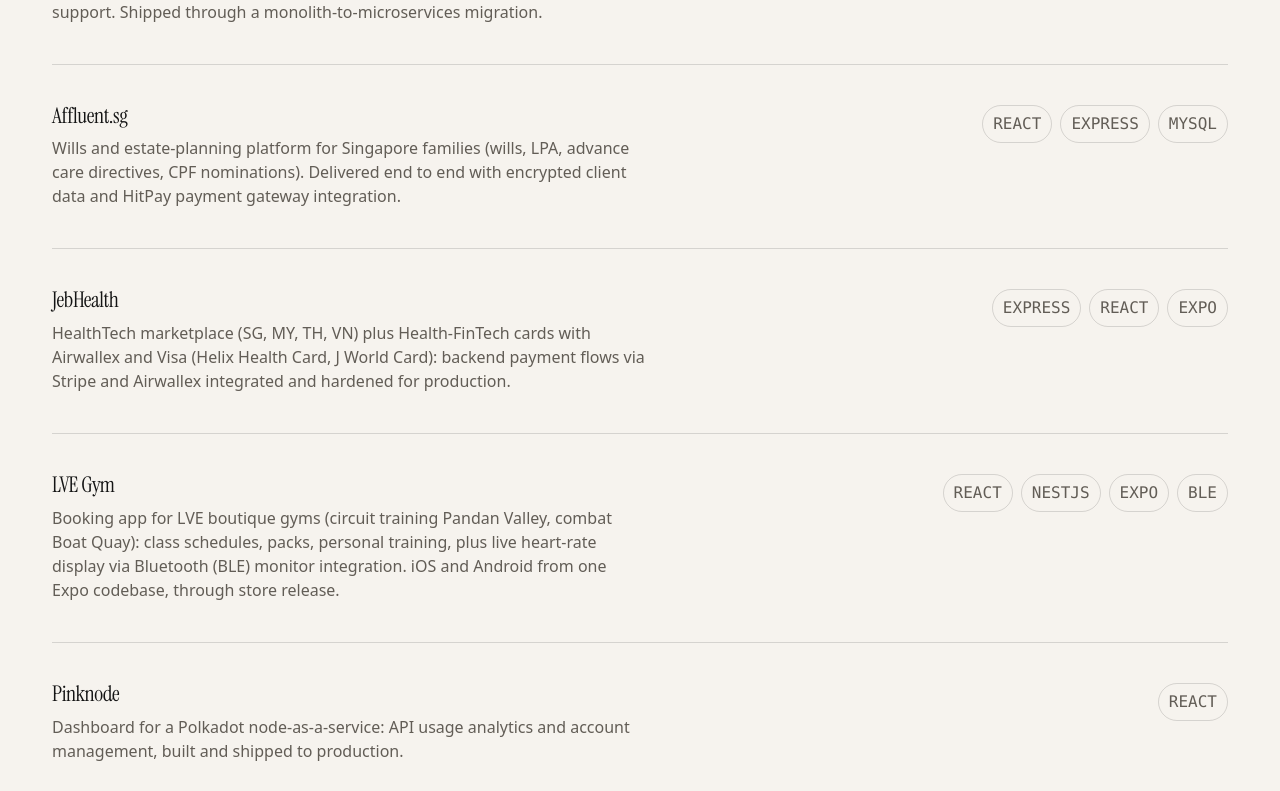
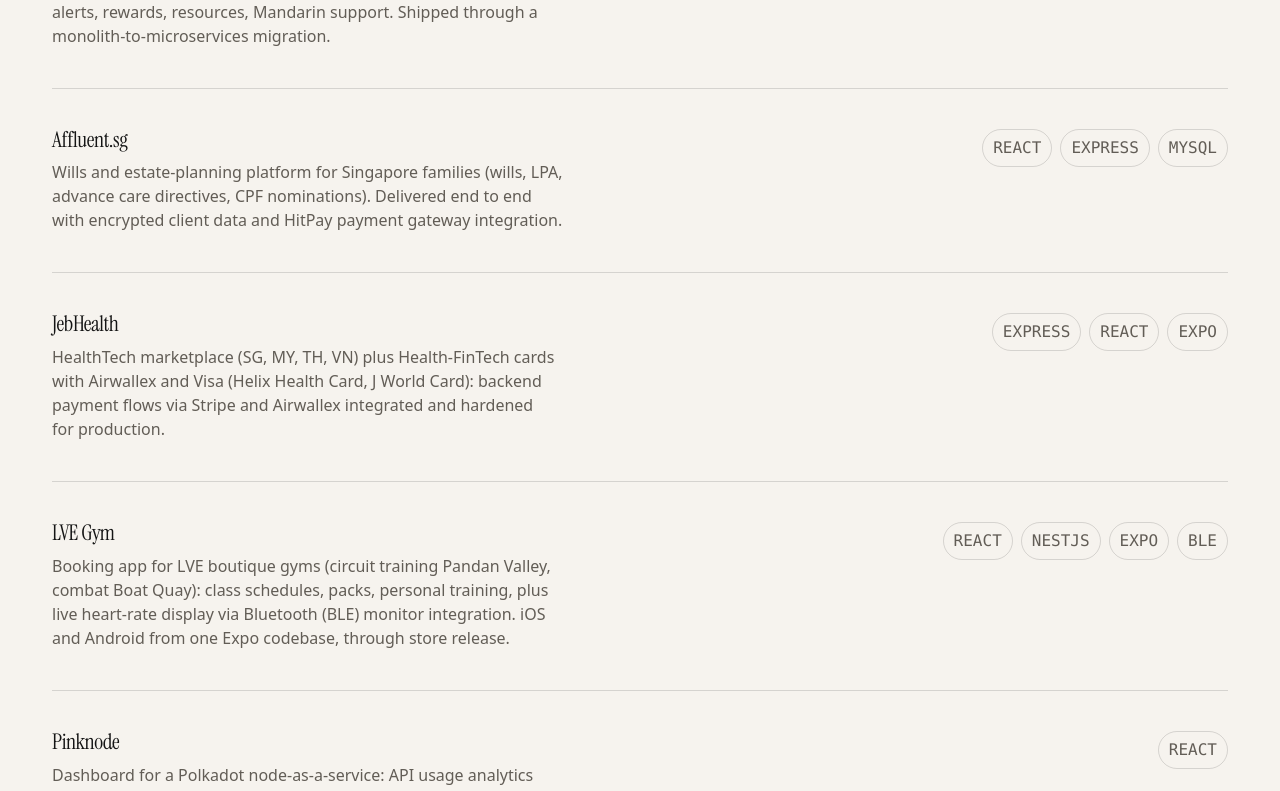
Before and after one commit to RZID/RZID, a React (Vite) app: page / in a window 1280 px wide. Shown: the part 762-1553 px from the top of the page. Built offline with nearby package versions, Linux system fonts and the light colour scheme; a web font is replaced by a local one.

Commit message:
fix: tighten focus, micro type, and reading measure

```diff
--- a/src/components/layout/header.tsx
+++ b/src/components/layout/header.tsx
@@ -51,7 +51,7 @@ export const Header = () => {
     <header className="border-b border-line">
       <a
         href="#main"
-        className="sr-only focus:not-sr-only focus:absolute focus:top-4 focus:left-4 focus:z-50 focus:rounded-control focus:bg-surface focus:px-4 focus:py-2 focus:text-small focus:text-foreground focus:shadow-card"
+        className="sr-only focus:not-sr-only focus:absolute focus:top-2 focus:left-2 focus:z-50 focus:rounded-control focus:bg-surface focus:px-2 focus:py-2 focus:text-small focus:text-foreground focus:shadow-card"
       >
         {pickLocalized(uiLabels.skipToContent, locale)}
       </a>
--- a/src/components/ui/button.tsx
+++ b/src/components/ui/button.tsx
@@ -10,7 +10,7 @@ const buttonVariants: Record<ButtonVariant, string> = {
   primary:
     'rounded-control bg-accent-control text-accent-foreground hover:-translate-y-px hover:brightness-95 active:translate-y-0 active:brightness-90',
   secondary:
-    'rounded-control border border-line bg-surface text-foreground hover:-translate-y-px hover:bg-visual active:translate-y-0',
+    'rounded-control border border-line bg-surface text-foreground hover:-translate-y-px hover:bg-background active:translate-y-0',
   link: 'border-b border-accent pb-1 text-foreground hover:border-accent-text hover:text-accent-text',
 }
 
--- a/src/styles/index.css
+++ b/src/styles/index.css
@@ -70,7 +70,7 @@
   --text-meta: 0.76rem;
   --text-meta--line-height: 1.4;
   --text-meta--letter-spacing: 0.08em;
-  --text-micro: 0.68rem;
+  --text-micro: 0.7rem;
   --text-micro--line-height: 1.4;
   --text-micro--letter-spacing: 0.12em;
   --text-tag: 0.64rem;
@@ -84,6 +84,7 @@
   --tracking-role: 0.14em;
 
   --container-site: 1240px;
+  --max-width-prose: 56ch;
 
   --radius-small: 10px;
   --radius-control: 14px;
@@ -123,6 +124,9 @@
 :focus-visible {
   outline: 3px solid var(--accent-text);
   outline-offset: 4px;
+  transition-property:
+    color, background-color, border-color, text-decoration-color, fill, stroke, opacity, box-shadow,
+    transform, filter, backdrop-filter;
 }
 
 ::selection {
```
Also changed, not shown: 1 other file (tests, documents, lock files or other folders).
